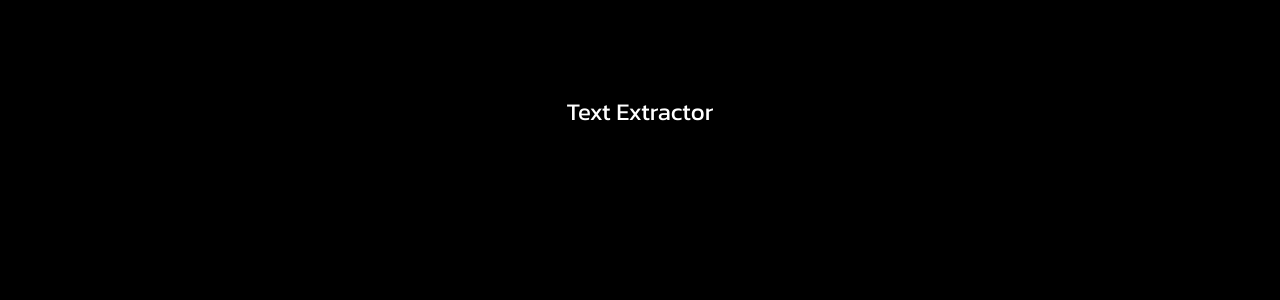
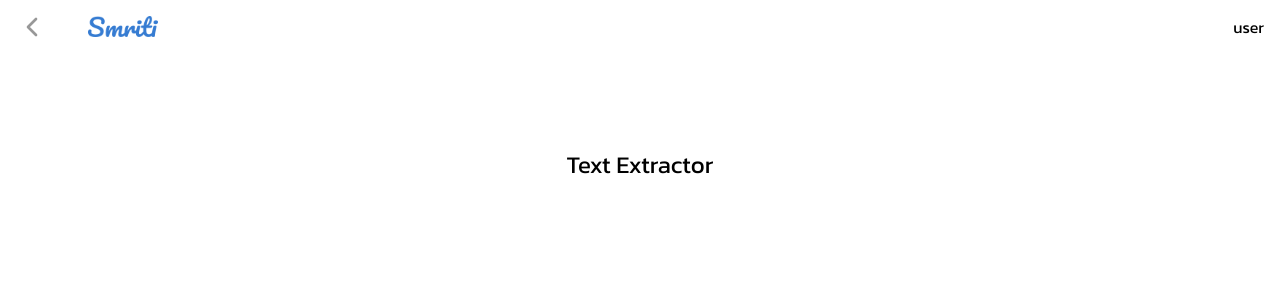
Before and after one commit to nithinK-142/next-text-process, a Next.js app: page / in a window 1280 px wide. Shown: the top 300 px of the page. Built offline with nearby package versions, Linux system fonts and the light colour scheme.

Commit message:
feat: Header.

```diff
--- a/app/globals.css
+++ b/app/globals.css
@@ -1,22 +1,6 @@
 @tailwind base;
 @tailwind components;
 @tailwind utilities;
-
-:root {
-  --foreground-rgb: 255, 255, 255;
-  --background-start-rgb: 0, 0, 0;
-  --background-end-rgb: 0, 0, 0;
-}
-
-body {
-  color: rgb(var(--foreground-rgb));
-  background: linear-gradient(
-      to bottom,
-      transparent,
-      rgb(var(--background-end-rgb))
-    )
-    rgb(var(--background-start-rgb));
-}
 
 @layer utilities {
   .text-balance {
--- a/app/layout.tsx
+++ b/app/layout.tsx
@@ -1,6 +1,7 @@
 import type { Metadata } from "next";
 import { Kanit } from "next/font/google";
 import "./globals.css";
+import Header from "@/components/Header";
 
 const kanit = Kanit({
   weight: ["100", "400", "500", "600", "700"],
@@ -19,7 +20,9 @@ export default function RootLayout({
 }>) {
   return (
     <html lang="en">
-      <body className={kanit.className}>{children}</body>
+      <body className={kanit.className}>
+        <Header/>
+        {children}</body>
     </html>
   );
 }
--- /dev/null
+++ b/components/Header.tsx
@@ -0,0 +1,25 @@
+import React from "react";
+import Image from "next/image";
+import Link from "next/link";
+
+const Header = () => {
+  return (
+    <div className="flex justify-between items-center px-4 py-2">
+      <div className="flex justify-center items-center">
+        <Link href={"/"}>
+          <div className="text-6xl rounded-full hover:bg-slate-100"><svg xmlns="http://www.w3.org/2000/svg" viewBox="0 0 24 24" fill="none" stroke="currentColor" strokeWidth="2" strokeLinecap="round" strokeLinejoin="round" className="h-8 opacity-40"><path d="m15 18-6-6 6-6"/></svg></div>
+        </Link>
+        <Link
+          href="https://smriti.co/"
+          target="_blank"
+          className="p-2 hover:bg-blue-100/30 rounded-md ml-8"
+        >
+          <Image src="/image2.png" alt="logo" height={70} width={70} />
+        </Link>
+      </div>
+      <div>user</div>
+    </div>
+  );
+};
+
+export default Header;
```
Also changed, not shown: public/image2.png (added), 1 other file (tests, documents, lock files or other folders).
